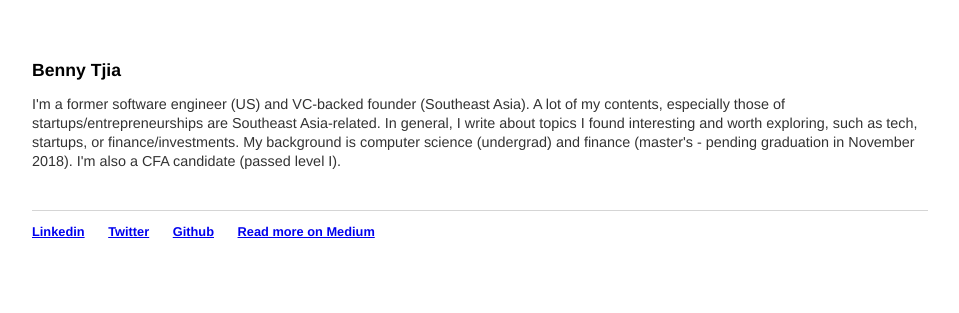
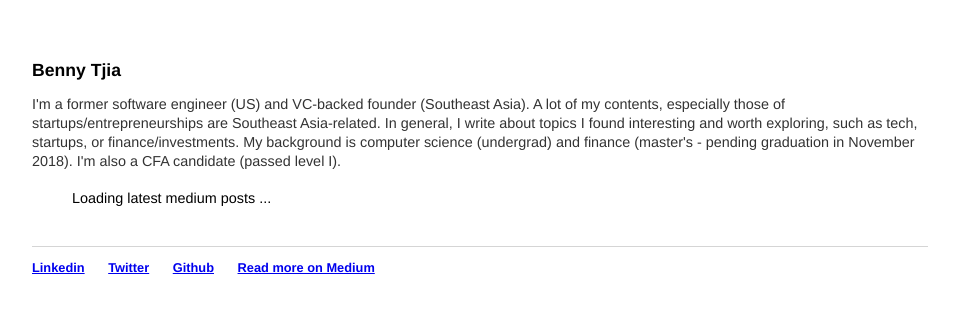
Before and after one commit to bennytjia/bennytjia.github.io, a Jekyll site: the page built from index.html, in a window 1280 px wide. Shown: the top 313 px of the page, without its empty margins (160-1119 px from the left). Built offline with Jekyll 4.4.1, drawn with Linux system fonts in a browser that asks for light colours; some of the changed lines change nothing that is shown.

Commit message:
added loading filler

```diff
--- a/index.html
+++ b/index.html
@@ -7,7 +7,7 @@ title: Thoughts on tech, startups, and finance | Southeast Asia
   <h1>Benny Tjia</h1>
 	<p>I'm a former software engineer (US) and VC-backed founder (Southeast Asia). A lot of my contents, especially those of startups/entrepreneurships are Southeast Asia-related. In general, I write about topics I found interesting and worth exploring, such as tech, startups, or finance/investments. My background is computer science (undergrad) and finance (master's - pending graduation in November 2018). I'm also a CFA candidate (passed level I).</p>
 	<ul id="feed" class="posts">
-
+		<li id="filler">Loading latest medium posts ...</li>
 	</ul>
 
 </div><!-- /.blurb -->
@@ -22,11 +22,8 @@ title: Thoughts on tech, startups, and finance | Southeast Asia
 			contentType: 'application/json; charset=utf-8',
 			async: false,
 			cors: true,
-			secure: true,
-            headers: {
-                'Access-Control-Allow-Origin': '*',
-            },
 			success: function(data) {
+				$("#filler").remove();
 				var li = ""
 				var link = '';
 				var title = '';
```
